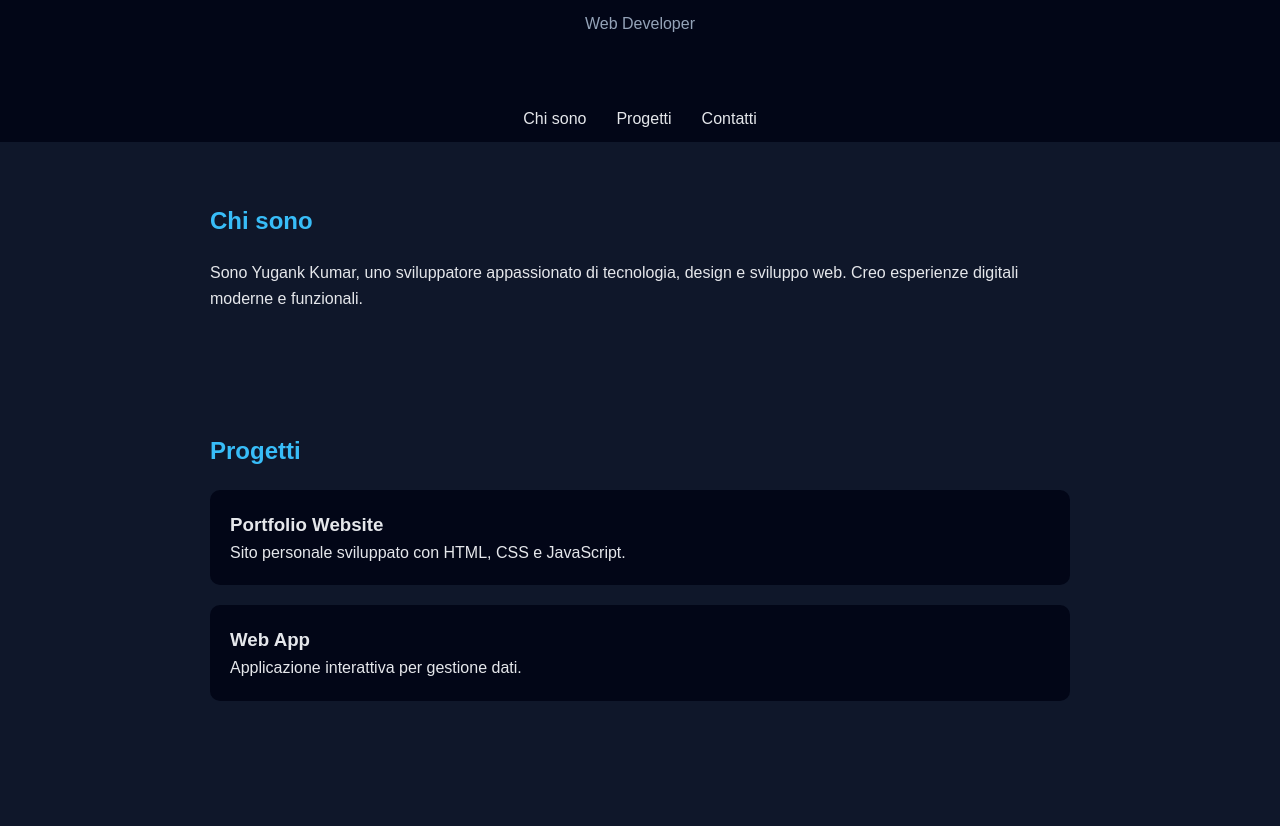
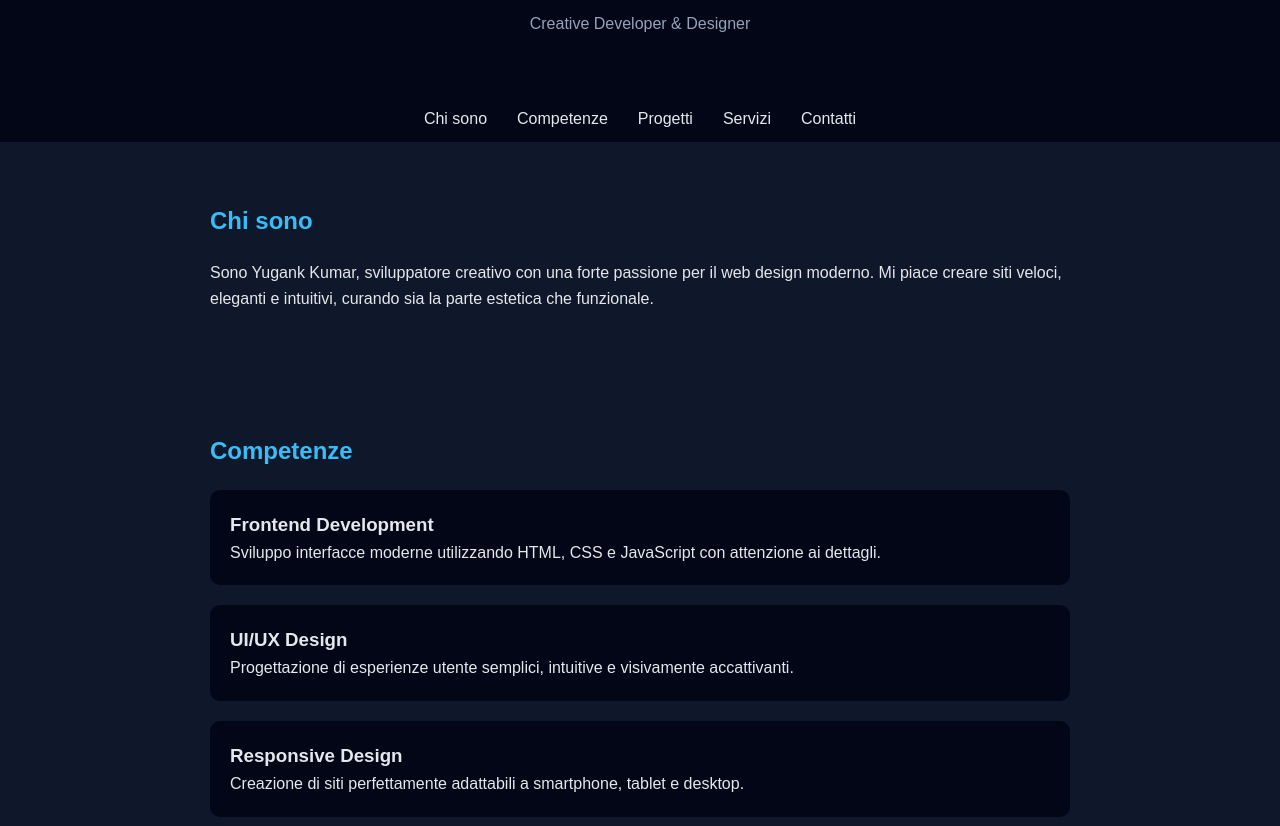
Before and after one commit to Yugank420/Yugank.Portfolio, a plain HTML site: page index.html in a window 1280 px wide. Shown: the part 126-952 px from the top of the page. Drawn offline with Linux system fonts and the light colour scheme.

Commit message:
Revise content and structure of index.html
Updated personal description and added skills, projects, and services sections.

```diff
--- a/index.html
+++ b/index.html
@@ -9,21 +9,41 @@
 
 <header>
   <h1>Yugank Kumar</h1>
-  <p>Web Developer</p>
+  <p>Creative Developer & Designer</p>
 </header>
 
 <nav>
   <a href="#about">Chi sono</a>
+  <a href="#skills">Competenze</a>
   <a href="#projects">Progetti</a>
+  <a href="#services">Servizi</a>
   <a href="#contact">Contatti</a>
 </nav>
 
 <section id="about">
   <h2>Chi sono</h2>
   <p>
-    Sono Yugank Kumar, uno sviluppatore appassionato di tecnologia, design e sviluppo web.
-    Creo esperienze digitali moderne e funzionali.
+    Sono Yugank Kumar, sviluppatore creativo con una forte passione per il web design moderno.
+    Mi piace creare siti veloci, eleganti e intuitivi, curando sia la parte estetica che funzionale.
   </p>
+</section>
+
+<section id="skills">
+  <h2>Competenze</h2>
+  <div class="project">
+    <h3>Frontend Development</h3>
+    <p>Sviluppo interfacce moderne utilizzando HTML, CSS e JavaScript con attenzione ai dettagli.</p>
+  </div>
+
+  <div class="project">
+    <h3>UI/UX Design</h3>
+    <p>Progettazione di esperienze utente semplici, intuitive e visivamente accattivanti.</p>
+  </div>
+
+  <div class="project">
+    <h3>Responsive Design</h3>
+    <p>Creazione di siti perfettamente adattabili a smartphone, tablet e desktop.</p>
+  </div>
 </section>
 
 <section id="projects">
@@ -31,12 +51,51 @@
 
   <div class="project">
     <h3>Portfolio Website</h3>
-    <p>Sito personale sviluppato con HTML, CSS e JavaScript.</p>
+    <p>
+      Realizzazione di un sito personale moderno per mostrare competenze e lavori,
+      con design minimal e animazioni leggere.
+    </p>
   </div>
 
   <div class="project">
-    <h3>Web App</h3>
-    <p>Applicazione interattiva per gestione dati.</p>
+    <h3>Landing Page</h3>
+    <p>
+      Creazione di una landing page ottimizzata per conversioni, con layout chiaro
+      e struttura orientata all'utente.
+    </p>
+  </div>
+
+  <div class="project">
+    <h3>Web Application</h3>
+    <p>
+      Sviluppo di una web app dinamica per gestione dati e interazioni utente in tempo reale.
+    </p>
+  </div>
+
+</section>
+
+<section id="services">
+  <h2>Servizi</h2>
+
+  <div class="project">
+    <h3>Sviluppo Siti Web</h3>
+    <p>
+      Creazione di siti web professionali, veloci e ottimizzati per ogni dispositivo.
+    </p>
+  </div>
+
+  <div class="project">
+    <h3>Restyling Siti</h3>
+    <p>
+      Miglioramento grafico e funzionale di siti esistenti per renderli più moderni ed efficaci.
+    </p>
+  </div>
+
+  <div class="project">
+    <h3>Consulenza</h3>
+    <p>
+      Supporto nella progettazione e sviluppo di progetti digitali, dall'idea alla realizzazione.
+    </p>
   </div>
 
 </section>
```
